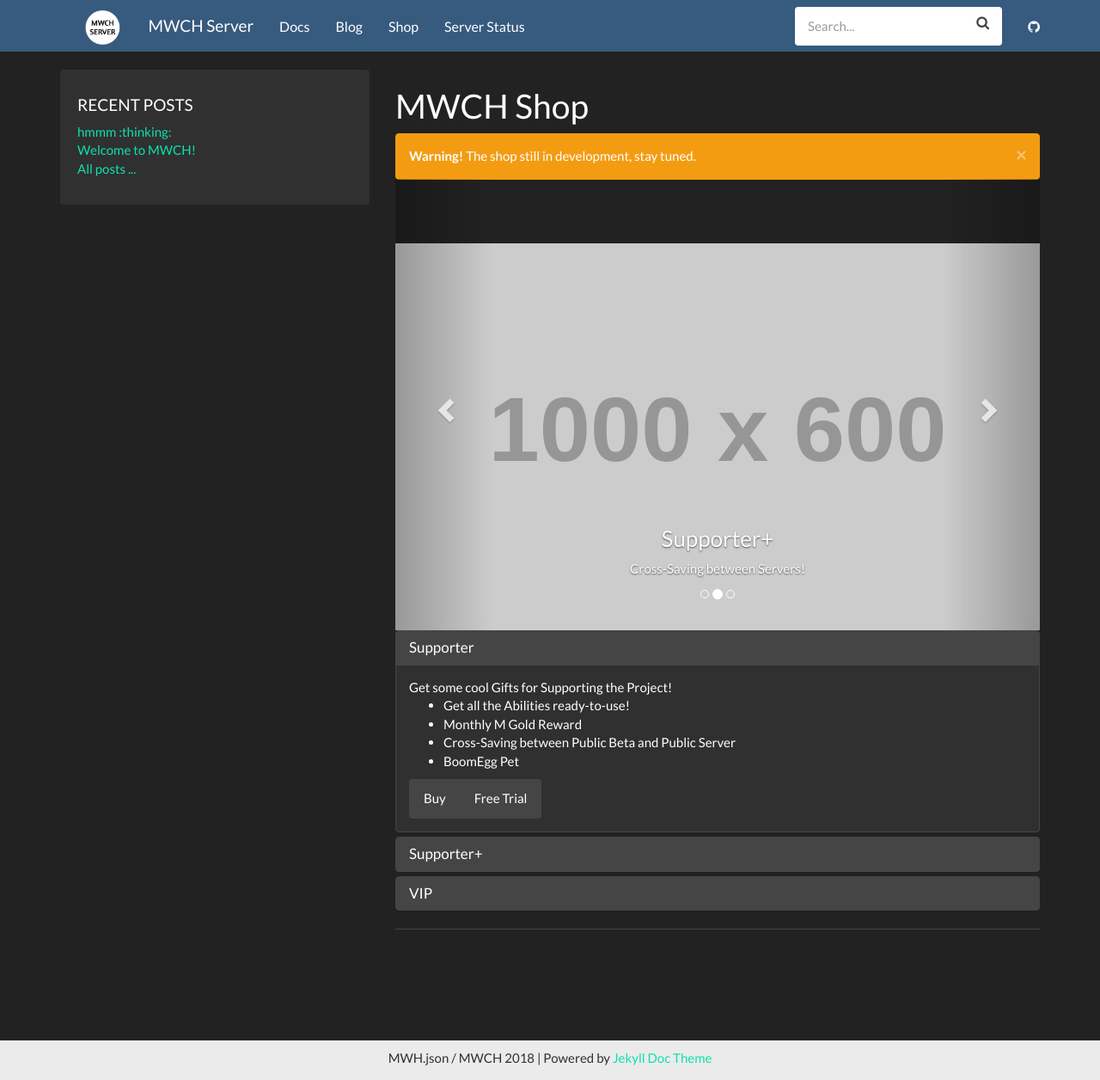
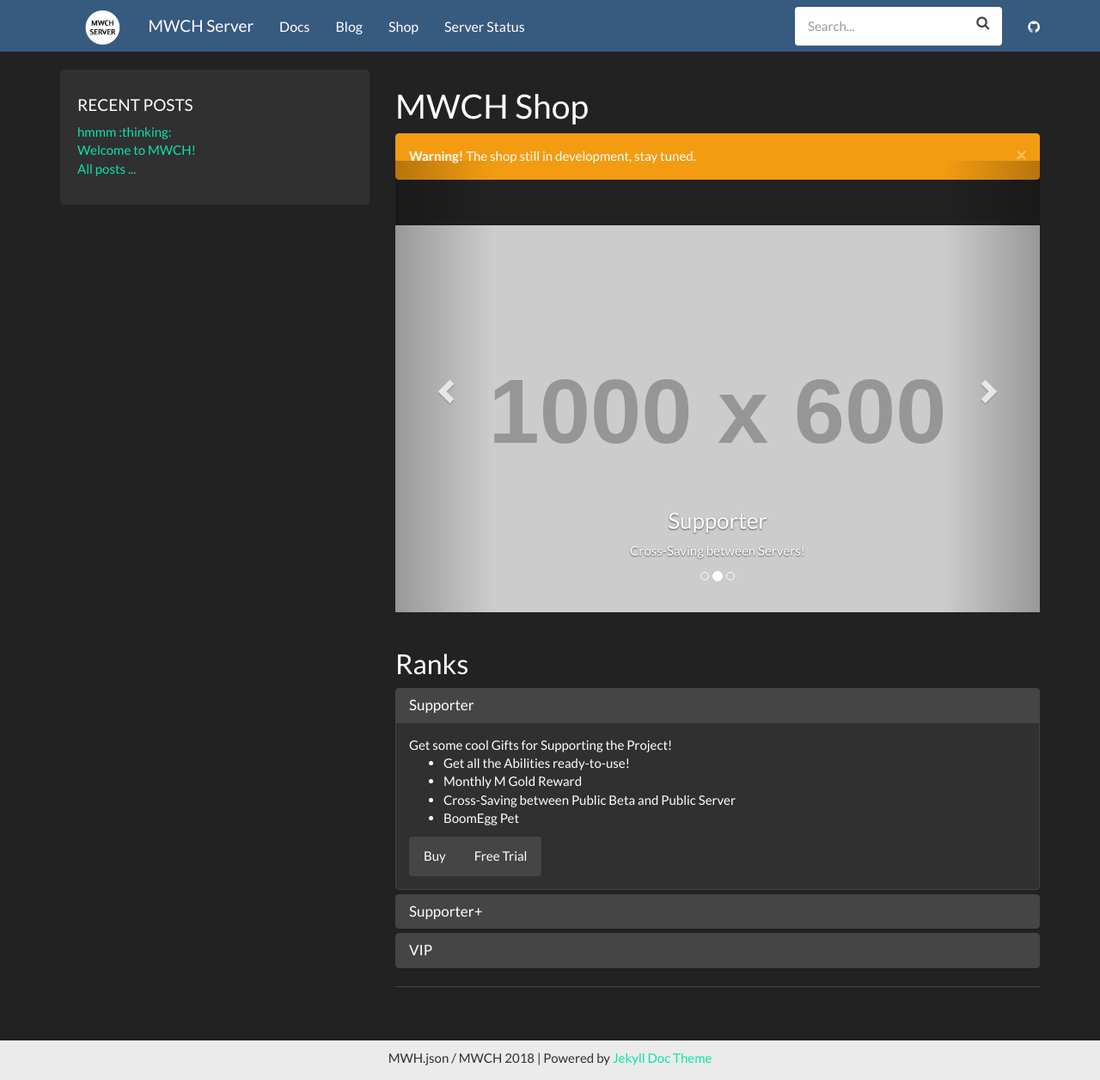
Before and after one commit to nattapong3912/website, a Jekyll site: the page built from shop.md, in a window 1280 px wide and 1256 px high. Shown: the whole window at 86% size. Built offline with Jekyll 4.4.1, drawn with Linux system fonts in a browser that asks for light colours; nearby versions of some CDN libraries; library files that are not in the unit come from our copies.

Commit message:
Update shop.md

```diff
--- a/shop.md
+++ b/shop.md
@@ -6,7 +6,7 @@ title: MWCH Shop
 <div class="alert alert-warning alert-dismissible" role="alert">
   <button type="button" class="close" data-dismiss="alert" aria-label="Close"><span aria-hidden="true">&times;</span></button>
   <strong>Warning!</strong> The shop still in development, stay tuned.
-</div><br><br>
+</div><br>
 
 
 <div id="carousel-example-generic" class="carousel slide" data-ride="carousel">
@@ -29,14 +29,14 @@ title: MWCH Shop
     <div class="item">
       <img src="http://via.placeholder.com/1000x600" alt="Supporter+">
   <div class="carousel-caption">
-    <h3>Supporter+</h3>
+    <h3>Supporter</h3>
     <p>Cross-Saving between Servers!</p>
   </div>
     </div>
     <div class="item">
       <img src="http://via.placeholder.com/1000x600" alt="Supporter">
   <div class="carousel-caption">
-    <h3>Supporter</h3>
+    <h3>Supporter+</h3>
     <p>Get a Cute Monkey Pet.</p>
   </div>
     </div>
@@ -51,8 +51,9 @@ title: MWCH Shop
     <span class="glyphicon glyphicon-chevron-right" aria-hidden="true"></span>
     <span class="sr-only">Next</span>
   </a>
-</div>
+</div> <br>
 
+## Ranks
 
 <div class="panel-group" id="accordion" role="tablist" aria-multiselectable="true">
   <div class="panel panel-default">
```
